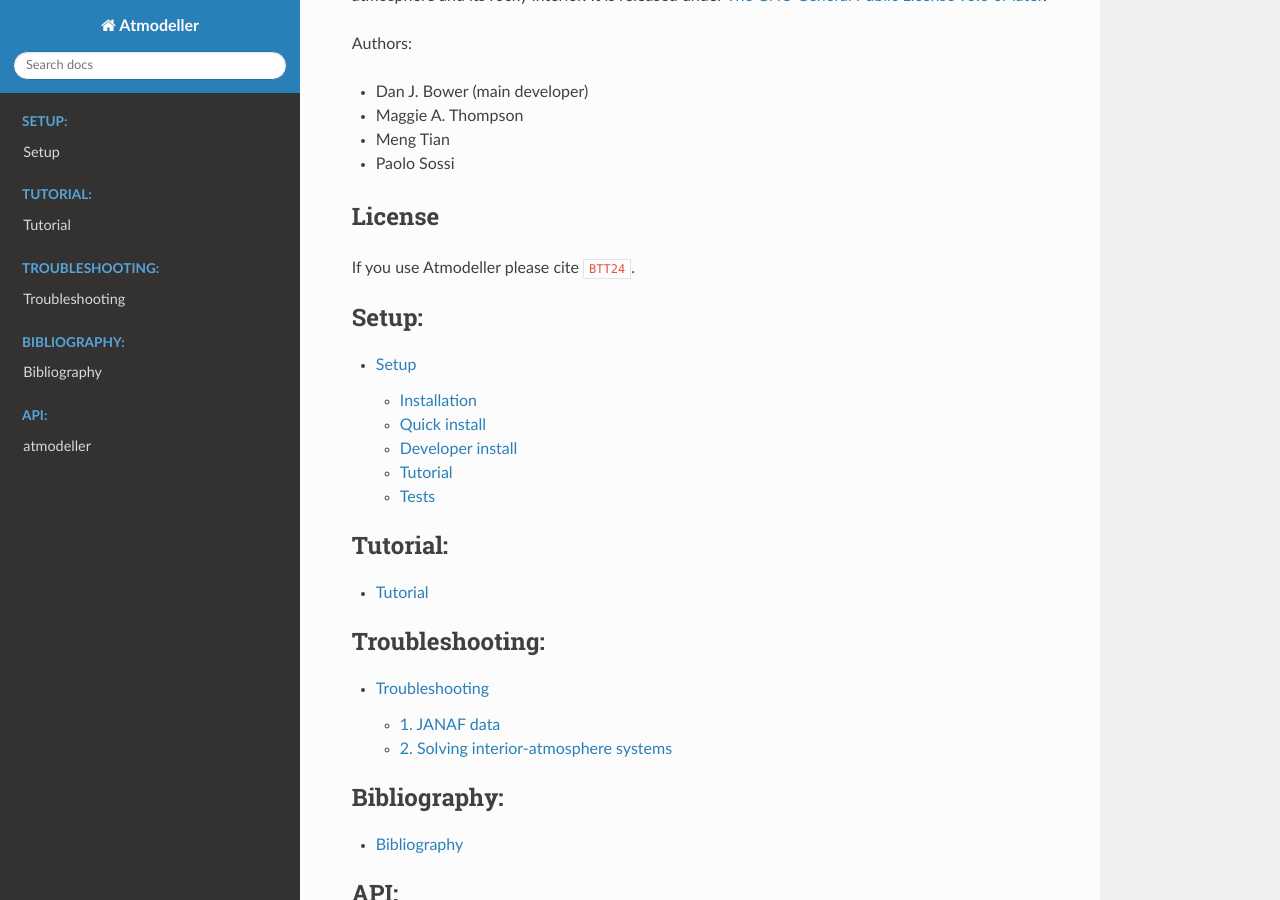
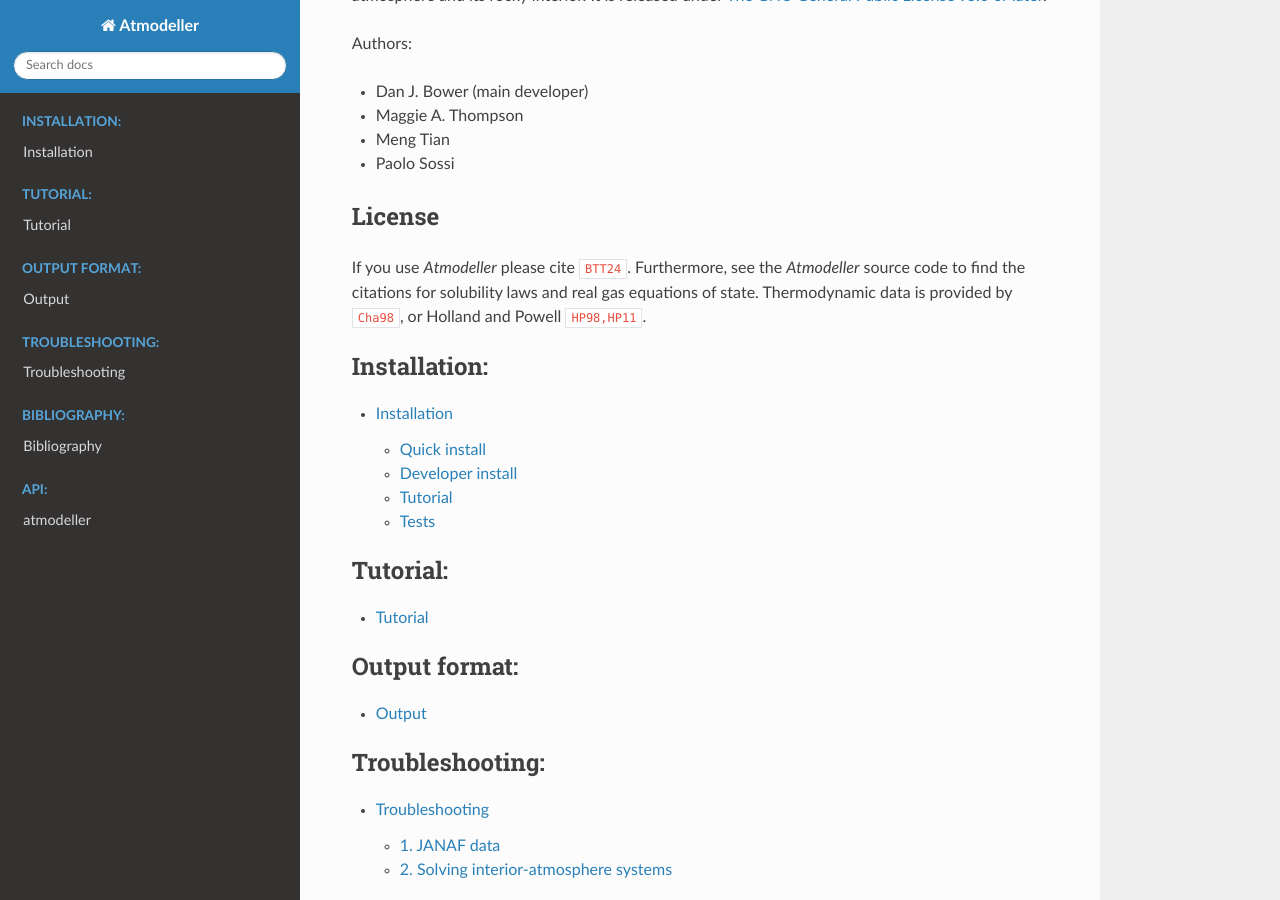
Before and after one commit to kaustubhhakim/atmodeller, a Sphinx documentation site: the page built from docs/index.rst, in a window 1280 px wide and 900 px high, scrolled down 400 px. Built offline with Sphinx 7.4.7 and the Read the Docs theme 2.0.0, drawn with Linux system fonts in a browser that asks for light colours; cross-references to code outside the pages are shown as plain code.

Commit message:
Documentation

```diff
--- a/docs/index.rst
+++ b/docs/index.rst
@@ -21,19 +21,25 @@ Authors:
 License
 -------
 
-If you use Atmodeller please cite :cite:t:`BTT24`.
+If you use *Atmodeller* please cite :cite:t:`BTT24`. Furthermore, see the *Atmodeller* source code to find the citations for solubility laws and real gas equations of state. Thermodynamic data is provided by :cite:t:`Cha98`, or Holland and Powell :cite:p:`HP98,HP11`.
 
 .. toctree::
    :maxdepth: 2
-   :caption: Setup:
+   :caption: Installation:
 
-   setup.rst
+   installation.rst
 
 .. toctree::
    :maxdepth: 2
    :caption: Tutorial:
 
    tutorial.rst
+
+.. toctree::
+   :maxdepth: 2
+   :caption: Output format:
+
+   output.rst
 
 .. toctree::
    :maxdepth: 2
--- a/docs/setup.rst
+++ b/docs/installation.rst
@@ -1,8 +1,5 @@
-Setup
-=====
-
 Installation
-------------
+============
 
 *Atmodeller* is a Python package that can be installed on a variety of platforms (e.g. Mac, Windows, Linux).
 
--- /dev/null
+++ b/docs/output.rst
@@ -0,0 +1,2 @@
+Output
+======
--- a/docs/refs.bib
+++ b/docs/refs.bib
@@ -37,3 +37,35 @@
   title   = {Diversity of rocky planet atmospheres in the {C}-{H}-{O}-{N}-{S}-{Cl} system with interior dissolution},
   year    = {2024},
 }
+
+@Article{HP98,
+  author  = {Holland, T. J. B. and Powell, R.},
+  journal = {Journal of Metamorphic Geology},
+  title   = {An internally consistent thermodynamic data set for phases of petrological interest},
+  year    = {1998},
+  number  = {3},
+  pages   = {309-343},
+  volume  = {16},
+  doi     = {https://doi.org/10.1111/j.1525-1314.1998.00140.x},
+}
+
+@Article{HP11,
+  author  = {T. J. B. Holland and R. Powell},
+  journal = {Journal of Metamorphic Geology},
+  title   = {An improved and extended internally consistent thermodynamic dataset for phases of petrological interest, involving a new equation of state for solids},
+  year    = {2011},
+  issn    = {0263-4929},
+  pages   = {333--383},
+  volume  = {29},
+  doi     = {https://doi.org/10.1111/j.1525-1314.2010.00923.x},
+}
+
+@book{Cha98,
+  author = {M Chase},
+  title = {{NIST-JANAF} Thermochemical Tables, 4th Edition},
+  year = {1998},
+  month = {1998-08-01},
+  publisher = {American Institute of Physics},
+  language = {en},
+  doi = {https://doi.org/10.18434/T42S31}
+}
```
Also changed, not shown: other parts of docs/installation.rst (+1 -1 lines).
